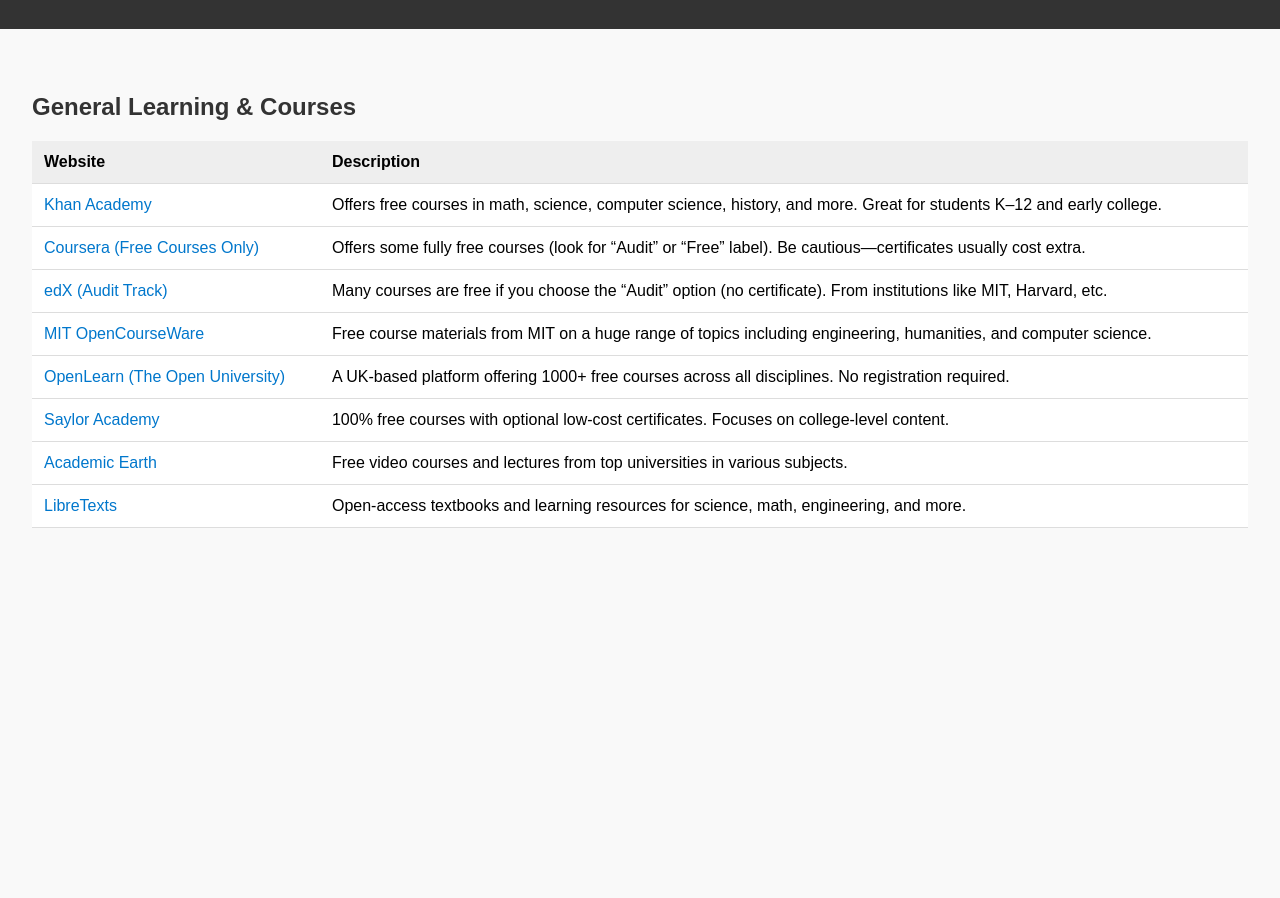
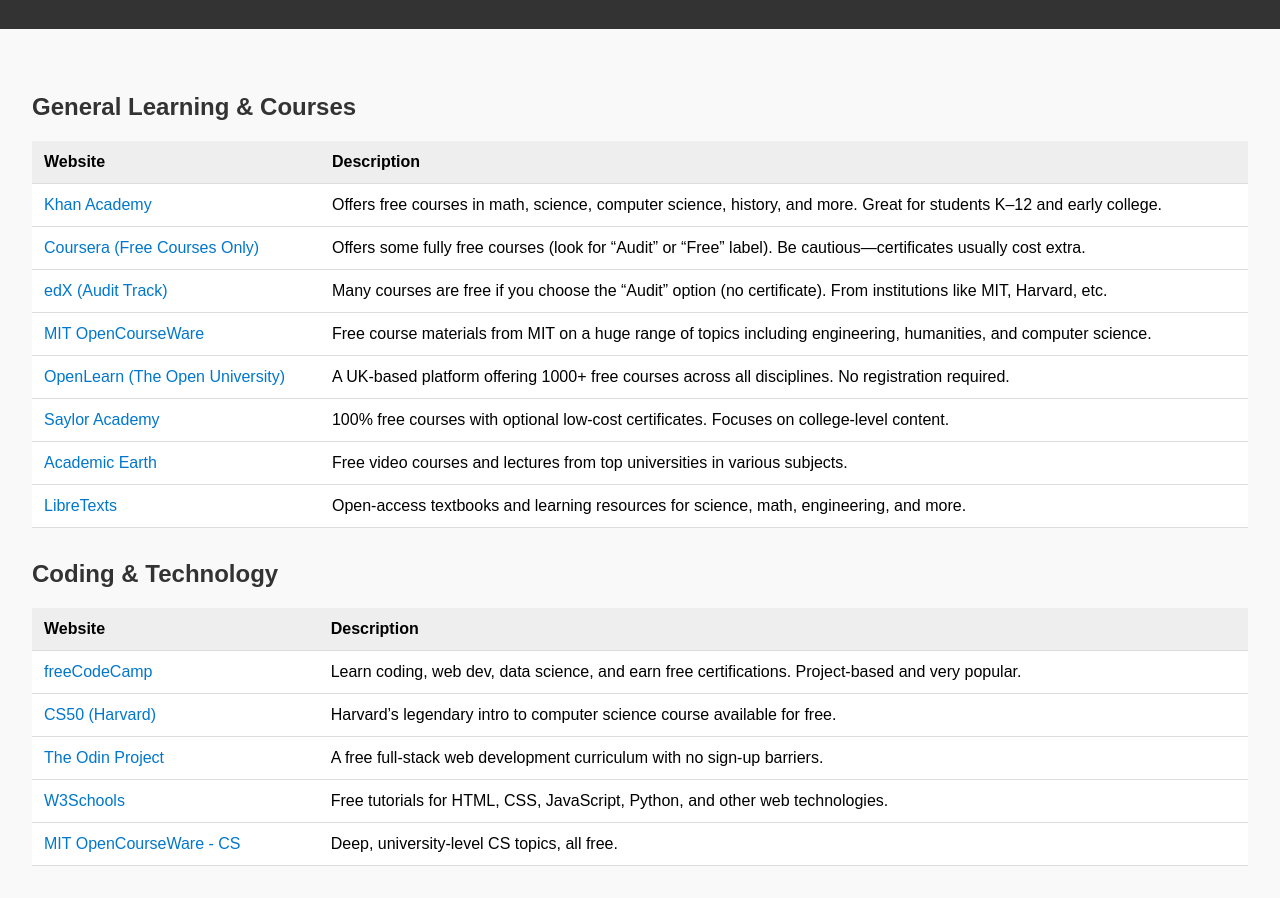
Before and after one commit to Crystal-Gonzales/Project-A, a plain HTML site: page skills.html in a window 1280 px wide. Shown: the part 117-1015 px from the top of the page. Before the commit the page ends 800 px from the top, so only its background shows below. Drawn offline with Linux system fonts and the light colour scheme.

Commit message:
Update skills.html

```diff
--- a/skills.html
+++ b/skills.html
@@ -100,6 +100,34 @@
         <td><a href="https://libretexts.org/" target="_blank">LibreTexts</a></td>
         <td>Open-access textbooks and learning resources for science, math, engineering, and more.</td>
       </tr>
+        </table>
+
+    <h2>Coding & Technology</h2>
+    <table>
+      <tr>
+        <th>Website</th>
+        <th>Description</th>
+      </tr>
+      <tr>
+        <td><a href="https://www.freecodecamp.org/" target="_blank">freeCodeCamp</a></td>
+        <td>Learn coding, web dev, data science, and earn free certifications. Project-based and very popular.</td>
+      </tr>
+      <tr>
+        <td><a href="https://cs50.harvard.edu/x/" target="_blank">CS50 (Harvard)</a></td>
+        <td>Harvard’s legendary intro to computer science course available for free.</td>
+      </tr>
+      <tr>
+        <td><a href="https://www.theodinproject.com/" target="_blank">The Odin Project</a></td>
+        <td>A free full-stack web development curriculum with no sign-up barriers.</td>
+      </tr>
+      <tr>
+        <td><a href="https://www.w3schools.com/" target="_blank">W3Schools</a></td>
+        <td>Free tutorials for HTML, CSS, JavaScript, Python, and other web technologies.</td>
+      </tr>
+      <tr>
+        <td><a href="https://ocw.mit.edu/courses/electrical-engineering-and-computer-science/" target="_blank">MIT OpenCourseWare - CS</a></td>
+        <td>Deep, university-level CS topics, all free.</td>
+      </tr>
     </table>
   </main>
 </body>
```
